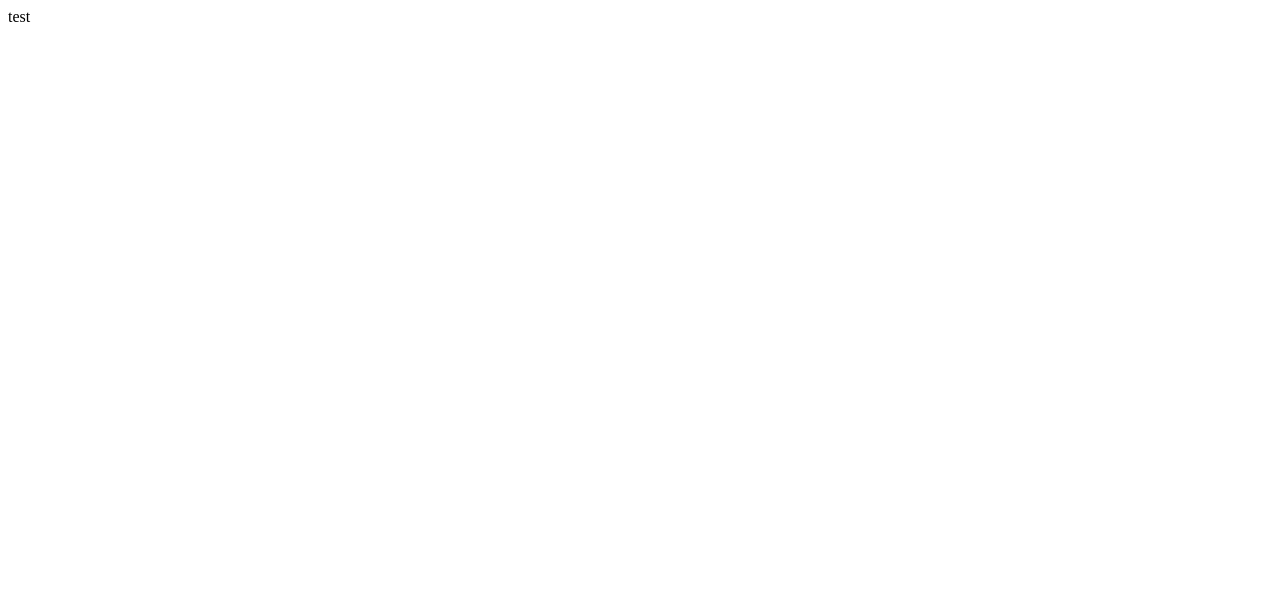
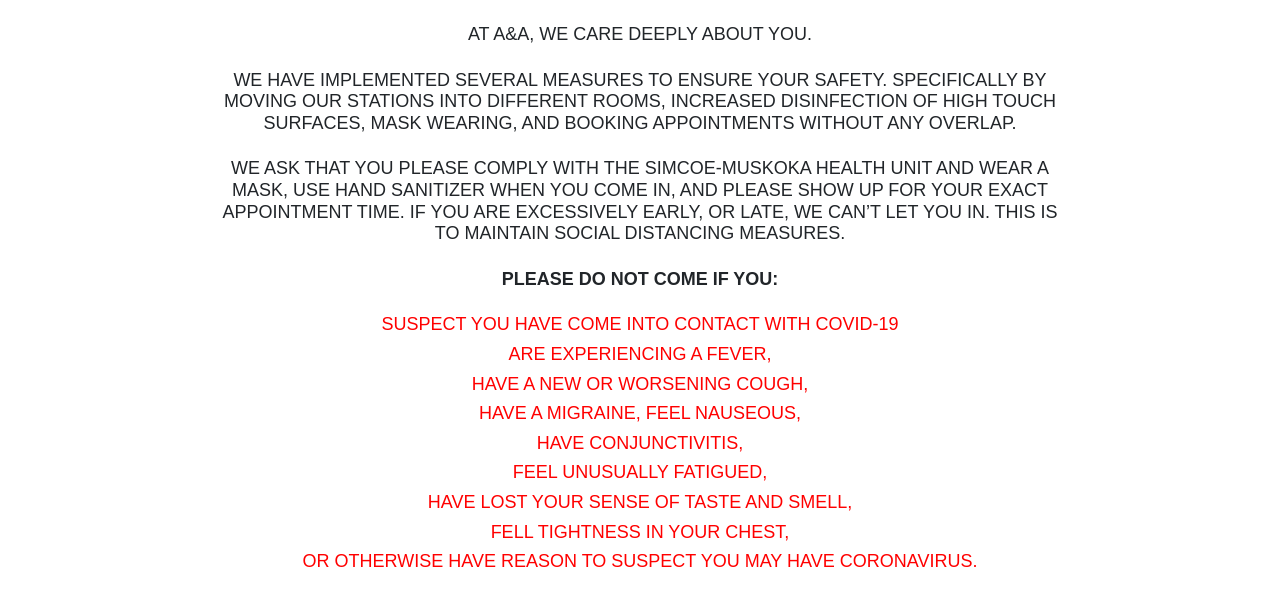
Before and after one commit to jdudarewicz/aandahair, a plain HTML site: page covid.html in a window 1280 px wide. Shown: the top 593 px of the page. Drawn offline with Linux system fonts and the light colour scheme; a web font is replaced by a local one.

Commit message:
covid page

```diff
--- a/covid.html
+++ b/covid.html
@@ -1 +1,46 @@
-<p>test</p>
+<head>
+  <title>A & A Hair Salon: COVID</title>
+  <link rel="stylesheet" href="bootstrap/css/bootstrap.min.css" />
+  <link rel="stylesheet" href="css/montserrat.css" />
+  <link rel="stylesheet" href="css/style.css" />
+  <meta name="viewport" content="width=device-width, initial-scale=1.0" />
+</head>
+<body>
+  <section class="main-display section-outer section-inner-restrict">
+    <div class="main-display__text-container main-display__container">
+      <h3 class="subtitle mt-4">At A&A, we care deeply about you.</h3>
+      <h3 class="subtitle mt-4">
+        We have implemented several measures to ensure your safety. Specifically
+        by moving our stations into different rooms, increased disinfection of
+        high touch surfaces, mask wearing, and booking appointments without any
+        overlap.
+      </h3>
+      <h3 class="subtitle mt-4">
+        We ask that you please comply with the Simcoe-Muskoka Health Unit and
+        wear a mask, use hand sanitizer when you come in, and please show up for
+        your exact appointment time. If you are excessively early, or late, we
+        can’t let you in. This is to maintain social distancing measures.
+      </h3>
+      <h3 class="subtitle mt-4"><b>Please do not come if you:</b></h3>
+      <h3 class="subtitle covid-notif mt-4">
+        Suspect you have come into contact with covid-19
+      </h3>
+      <h3 class="subtitle covid-notif">Are experiencing a fever,</h3>
+      <h3 class="subtitle covid-notif">Have a new or worsening cough,</h3>
+      <h3 class="subtitle covid-notif">Have a migraine, feel nauseous,</h3>
+      <h3 class="subtitle covid-notif">Have conjunctivitis,</h3>
+      <h3 class="subtitle covid-notif">Feel unusually fatigued,</h3>
+      <h3 class="subtitle covid-notif">
+        Have lost your sense of taste and smell,
+      </h3>
+      <h3 class="subtitle covid-notif">Fell tightness in your chest,</h3>
+      <h3 class="subtitle covid-notif">
+        Or otherwise have reason to suspect you may have coronavirus.
+      </h3>
+
+      <h1 id="main-title" class="mt-4">
+        &lt;<a class="covid" href="./index.html"> Home </a>
+      </h1>
+    </div>
+  </section>
+</body>
--- a/css/style.css
+++ b/css/style.css
@@ -51,8 +51,13 @@ p {
 }
 
 a,
-a.hover {
-  color: skyblue;
+a:hover {
+  color: skyblue !important;
+  text-decoration: none !important;
+}
+
+a.covid {
+  color: black !important;
 }
 
 .section-heading {
@@ -213,13 +218,17 @@ section.footer a:hover {
   }
 }
 
-#subtitle {
+.subtitle {
   font-size: var(--subtitle);
 }
 
+.covid-notif {
+  color: red;
+}
+
 @media (max-width: 767px) {
-  #subtitle {
-    font-size: var(--subtitle-mobile);
+  .subtitle {
+    font-size: var(--subtitle);
   }
 }
 
```
Also changed, not shown: index.html (+1 -1 lines).
